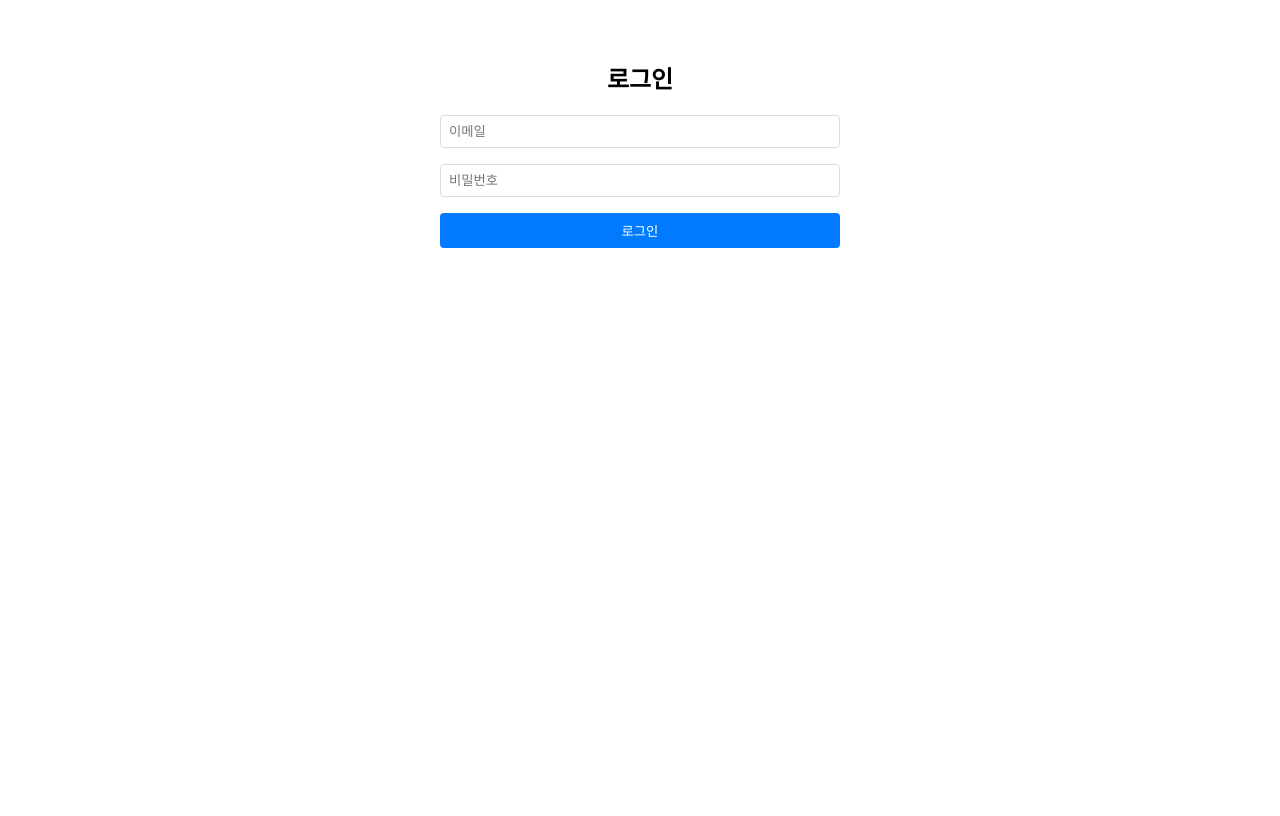
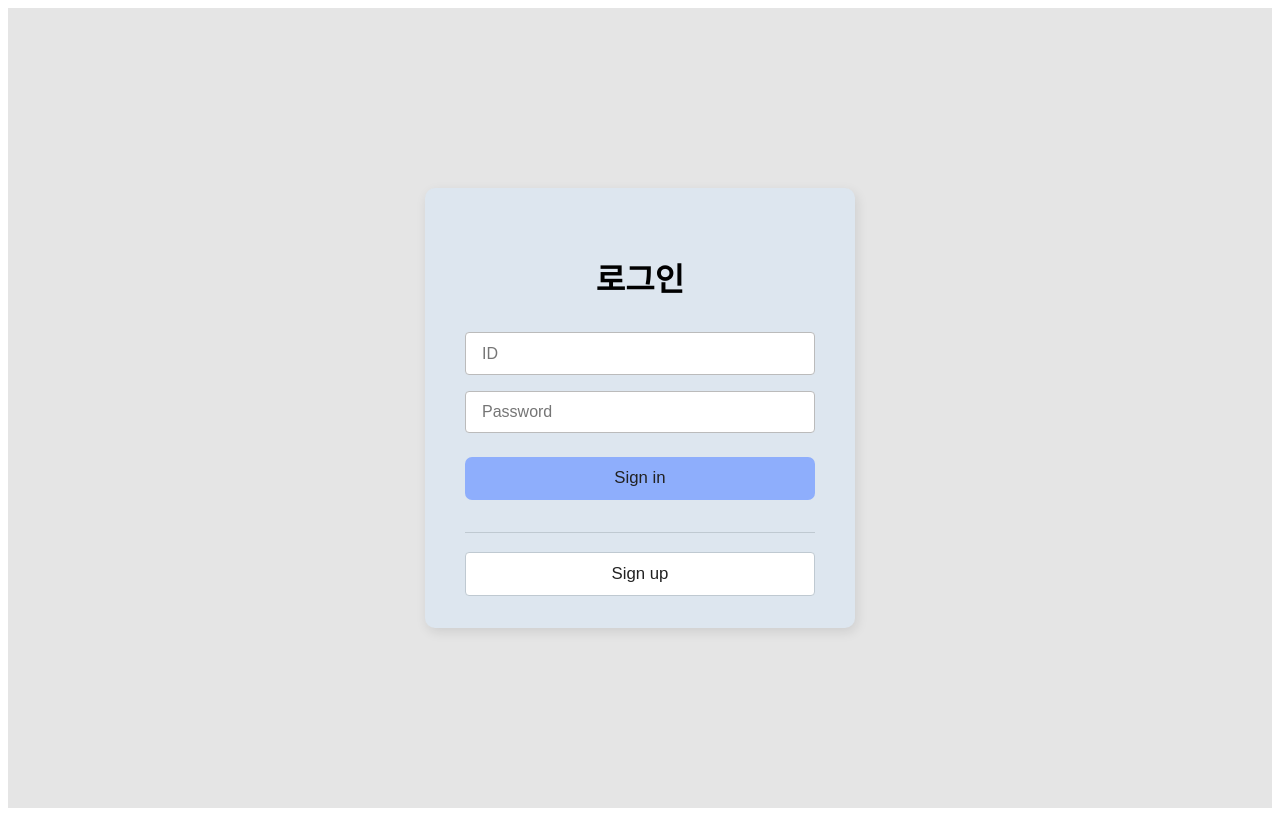
Before and after one commit to ksw6823/gnuboardProject, a React (Create React App) app in the folder gnuboardProject/frontend/: page /login in a window 1280 px wide. Built offline with nearby package versions, Linux system fonts and the light colour scheme; no server answers.

Commit message:
[FE] style : login 화면 스타일 변경

```diff
--- a/gnuboardProject/frontend/src/components/Auth/Login.tsx
+++ b/gnuboardProject/frontend/src/components/Auth/Login.tsx
@@ -3,13 +3,29 @@ import { useNavigate } from 'react-router-dom';
 import styled from 'styled-components';
 import axios from 'axios';
 
-const LoginContainer = styled.div`
+const Background = styled.div`
+  min-height: 100vh;
+  background: #e5e5e5;
+  display: flex;
+  align-items: center;
+  justify-content: center;
+`;
+
+const LoginCard = styled.div`
+  background: #dde6ef;
+  border-radius: 10px;
+  box-shadow: 2px 4px 12px rgba(0,0,0,0.10);
+  padding: 2.5rem 2.5rem 2rem 2.5rem;
+  min-width: 350px;
   display: flex;
   flex-direction: column;
   align-items: center;
-  padding: 2rem;
-  max-width: 400px;
-  margin: 0 auto;
+`;
+
+const Title = styled.h2`
+  font-size: 2rem;
+  font-weight: 600;
+  margin-bottom: 2rem;
 `;
 
 const Form = styled.form`
@@ -20,26 +36,54 @@ const Form = styled.form`
 `;
 
 const Input = styled.input`
-  padding: 0.5rem;
-  border: 1px solid #ddd;
+  padding: 0.7rem 1rem;
+  border: 1px solid #bbb;
   border-radius: 4px;
+  font-size: 1rem;
+  background: #fff;
 `;
 
-const Button = styled.button`
-  padding: 0.5rem;
-  background-color: #007bff;
-  color: white;
+const SignInButton = styled.button`
+  padding: 0.7rem 0;
+  background: #8eaefc;
+  color: #222;
   border: none;
+  border-radius: 7px;
+  font-size: 1.05rem;
+  font-weight: 500;
+  margin-top: 0.5rem;
+  cursor: pointer;
+  transition: background 0.15s;
+  &:hover {
+    background: #6d97f5;
+  }
+`;
+
+const Divider = styled.hr`
+  width: 100%;
+  border: none;
+  border-top: 1.5px solid #bfc9d1;
+  margin: 2rem 0 1.2rem 0;
+`;
+
+const SignUpButton = styled.button`
+  width: 100%;
+  padding: 0.7rem 0;
+  background: #fff;
+  color: #222;
+  border: 1.5px solid #bfc9d1;
   border-radius: 4px;
+  font-size: 1.05rem;
+  font-weight: 500;
   cursor: pointer;
-
+  transition: background 0.15s;
   &:hover {
-    background-color: #0056b3;
+    background: #f3f6fa;
   }
 `;
 
 const Login: React.FC = () => {
-  const [email, setEmail] = useState('');
+  const [username, setUsername] = useState('');
   const [password, setPassword] = useState('');
   const navigate = useNavigate();
 
@@ -47,38 +91,45 @@ const Login: React.FC = () => {
     e.preventDefault();
     try {
       const response = await axios.post(`${process.env.REACT_APP_API_URL}/auth/login`, {
-        username: email,
+        username,
         password,
       });
       localStorage.setItem('token', response.data.access_token);
       navigate('/');
     } catch (error) {
-      console.error('Login failed:', error);
       alert('로그인에 실패했습니다.');
     }
   };
 
+  const handleSignUp = () => {
+    navigate('/register');
+  };
+
   return (
-    <LoginContainer>
-      <h2>로그인</h2>
+    <Background>
+      <LoginCard>
+        <Title>로그인</Title>
         <Form onSubmit={handleSubmit}>
           <Input
-          type="email"
-          placeholder="이메일"
-          value={email}
-          onChange={(e) => setEmail(e.target.value)}
+            type="text"
+            placeholder="ID"
+            value={username}
+            onChange={(e) => setUsername(e.target.value)}
             required
           />
           <Input
             type="password"
-          placeholder="비밀번호"
+            placeholder="Password"
             value={password}
             onChange={(e) => setPassword(e.target.value)}
             required
           />
-        <Button type="submit">로그인</Button>
+          <SignInButton type="submit">Sign in</SignInButton>
         </Form>
-    </LoginContainer>
+        <Divider />
+        <SignUpButton type="button" onClick={handleSignUp}>Sign up</SignUpButton>
+      </LoginCard>
+    </Background>
   );
 };
 
```
Lines whose indentation alone changed are shown as unchanged.
